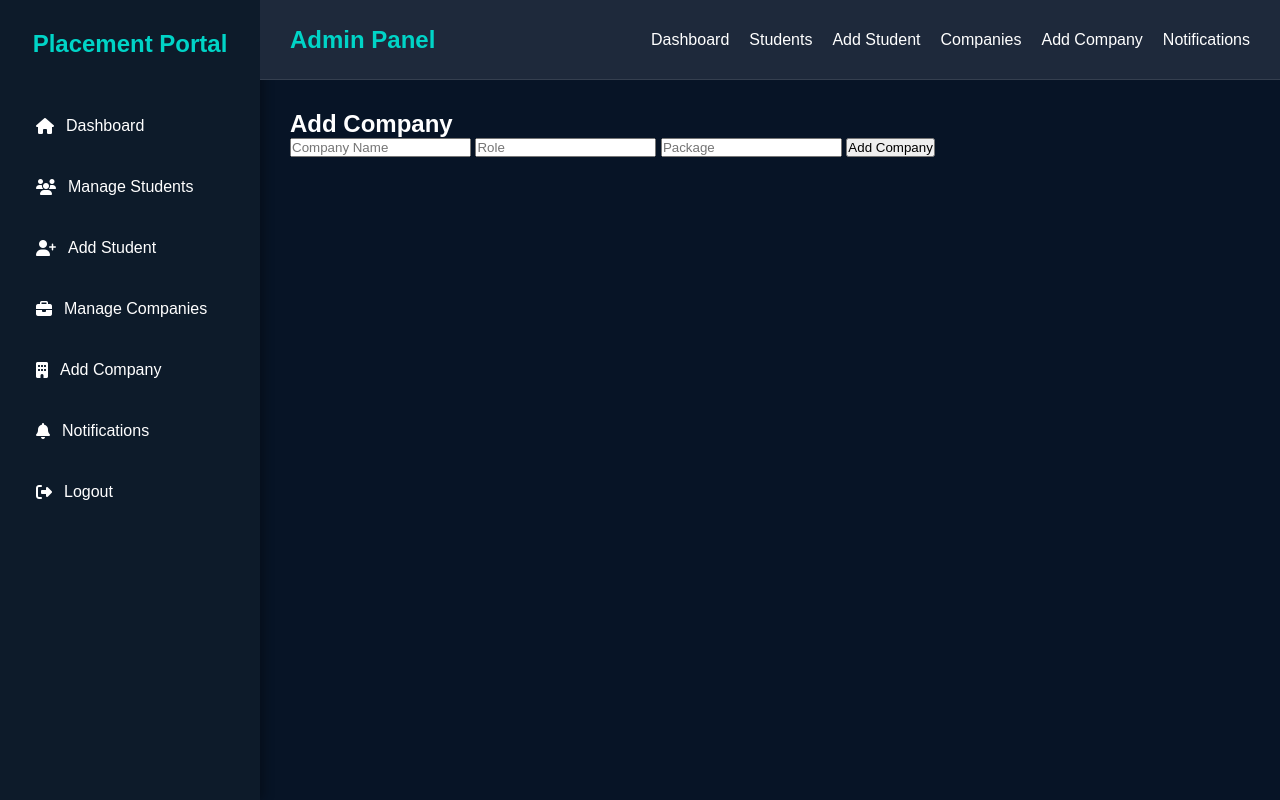
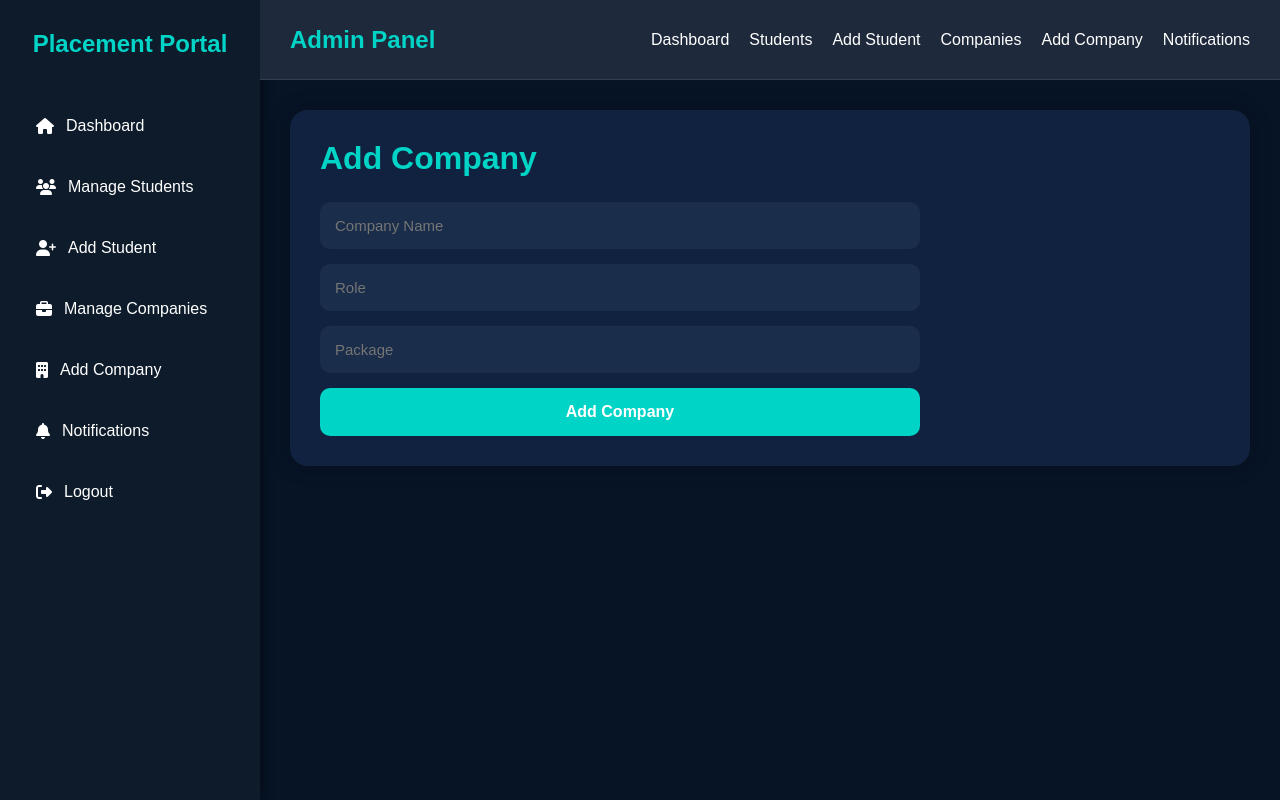
Before and after one commit to vigneshveereshwaran/placement-platform, a Flask app: page /add-company in a window 1280 px wide. Run offline with Flask 3, Linux system fonts and the light colour scheme.

Commit message:
update add company

```diff
--- a/placement-portal/static/css/style.css
+++ b/placement-portal/static/css/style.css
@@ -223,7 +223,44 @@ body{
     background:var(--hover-color);
     transform:scale(1.02);
 }
+/* =========================
+   ADD COMPANY FORM
+========================= */
 
+.company-form{
+    max-width:600px;
+    margin-top:20px;
+
+    display:flex;
+    flex-direction:column;
+    gap:15px;
+}
+
+.company-form input{
+    width:100%;
+    padding:15px;
+    border:none;
+    border-radius:10px;
+    background:#1a2d4a;
+    color:white;
+    font-size:15px;
+}
+
+.company-form button{
+    width:100%;
+    padding:15px;
+    border:none;
+    border-radius:10px;
+    background:var(--primary-color);
+    color:white;
+    font-size:16px;
+    font-weight:bold;
+    cursor:pointer;
+}
+
+.company-form button:hover{
+    background:var(--hover-color);
+}
 /* =========================
    TABLE
 ========================= */
--- a/placement-portal/templates/admin/add_company.html
+++ b/placement-portal/templates/admin/add_company.html
@@ -1,22 +1,29 @@
 {% extends 'base.html' %}
 
-{% block title %}Add Company{% endblock %}
+{% block title %}
+Add Company
+{% endblock %}
 
 {% block content %}
 
-<div class="card">
+<div class="page-card">
 
-    <h2>Add Company</h2>
+    <h1>Add Company</h1>
 
-    <form>
+    <form class="company-form">
 
-        <input type="text" placeholder="Company Name">
+        <input type="text"
+               placeholder="Company Name">
 
-        <input type="text" placeholder="Role">
+        <input type="text"
+               placeholder="Role">
 
-        <input type="text" placeholder="Package">
+        <input type="text"
+               placeholder="Package">
 
-        <button type="submit">Add Company</button>
+        <button type="submit">
+            Add Company
+        </button>
 
     </form>
 
```
